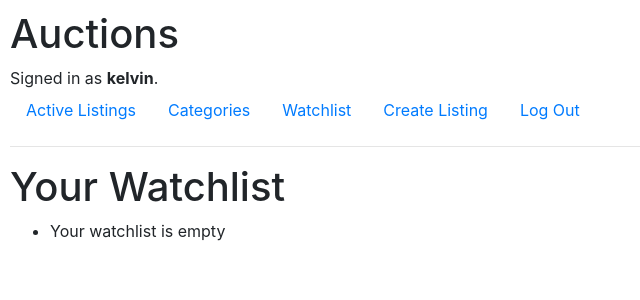
After one commit to zcapkkk/CS50W, a Django app: page /watchlist/1 in a window 1280 px wide. The commit adds this page. Shown: the top 300 px of the page, without its empty margins (0-640 px from the left). Run offline with Django 3.2, Linux system fonts and the light colour scheme; a user stored in the database is signed in; data comes from the database, SQL or seed files in the repository; both versions use the stored data as it was after the commit; some libraries are stand-ins or nearby versions.

Commit message:
Everything there except too lazy to implement categories properly and error exception handling not done

```diff
--- a/commerce/auctions/admin.py
+++ b/commerce/auctions/admin.py
@@ -1,5 +1,5 @@
 from django.contrib import admin
-from .models import User, Bid, Listing, Comment
+from .models import User, Bid, Listing, Comment, Watchitem
 
 # Register your models here.
 
@@ -8,3 +8,4 @@ admin.site.register(User)
 admin.site.register(Listing)
 admin.site.register(Bid)
 admin.site.register(Comment)
+admin.site.register(Watchitem)
--- a/commerce/auctions/models.py
+++ b/commerce/auctions/models.py
@@ -3,7 +3,8 @@ from django.db import models
 
 
 class User(AbstractUser):
-    pass
+    def __str__(self):
+        return f"{self.id}: {self.username}"
 
 class Listing(models.Model):
     title = models.CharField(max_length=256)
@@ -29,3 +30,7 @@ class Comment(models.Model):
     user = models.ForeignKey(User, related_name="commenter", on_delete=models.CASCADE)
     item = models.ForeignKey(Listing, related_name="commentobject", on_delete=models.CASCADE)
     text = models.TextField()
+
+class Watchitem(models.Model):
+    user = models.ForeignKey(User, related_name="watcher", on_delete=models.CASCADE)
+    item = models.ForeignKey(Listing, related_name="watched_item", on_delete=models.CASCADE)
--- a/commerce/auctions/templates/auctions/layout.html
+++ b/commerce/auctions/templates/auctions/layout.html
@@ -25,7 +25,7 @@
                     <a class="nav-link" href="">Categories</a>
                 </li>
                 <li class ="nav-item">
-                    <a class="nav-link" href="">Watchlist</a>
+                    <a class="nav-link" href="{% url 'watchlist' request.user.id %}">Watchlist</a>
                 </li>
                 <li class ="nav-item">
                     <a class="nav-link" href="{% url 'create' %}">Create Listing</a>
--- /dev/null
+++ b/commerce/auctions/templates/auctions/watchlist.html
@@ -0,0 +1,18 @@
+{% extends "auctions/layout.html" %}
+
+{% block body %}
+
+<h1>Your Watchlist</h1>
+
+<ul>
+    {% for thing in watchlist %}
+    <li>
+    <a href="{% url 'listing' thing.item.id %}">{{ thing.item.title }}</a>
+    </li>
+    {% empty %}
+    <li>Your watchlist is empty</li>
+    {% endfor %}
+</ul>
+
+
+{% endblock %}
--- a/commerce/auctions/urls.py
+++ b/commerce/auctions/urls.py
@@ -10,5 +10,6 @@ urlpatterns = [
     path("create", views.create, name="create"),
     path("listing/<int:item_id>", views.listing, name="listing"),
     path("listing/<int:item_id>/bid", views.bid, name="bid"),
-    path("listing/<int:item_id>/comment", views.comment, name="comment")
+    path("listing/<int:item_id>/comment", views.comment, name="comment"),
+    path("watchlist/<int:user_id>", views.watchlist, name="watchlist")
 ]
--- a/commerce/auctions/views.py
+++ b/commerce/auctions/views.py
@@ -7,7 +7,7 @@ from django.urls import reverse
 from django import forms
 from django.contrib.auth.decorators import login_required
 
-from .models import User, Listing, Bid, Comment
+from .models import User, Listing, Bid, Comment, Watchitem
 
 class BidForm(forms.ModelForm):
     class Meta:
@@ -173,3 +173,18 @@ def register(request):
         return HttpResponseRedirect(reverse("index"))
     else:
         return render(request, "auctions/register.html")
+
+@login_required
+def watchlist(request, user_id):
+    if request.method=="POST":
+        if Watchitem.objects.filter(item_id=request.POST["item_id"]).exists():
+            return render(request, "auctions/watchlist.html", {"watchlist":Watchitem.objects.filter(user_id=user_id)})
+        witem = Watchitem(user=request.user, item = Listing.objects.get(id=request.POST["item_id"]))
+        witem.save()
+
+    if request.method=="GET":
+        if User.objects.get(id=user_id) != request.user:
+            return HttpResponse("Denied access")
+
+
+    return render(request, "auctions/watchlist.html", {"watchlist":Watchitem.objects.filter(user_id=user_id)})
```
Also changed, not shown: commerce/auctions/templates/auctions/listing.html (+11 -1 lines), commerce/auctions/migrations/0007_watchitem.py (added), commerce/db.sqlite3.
